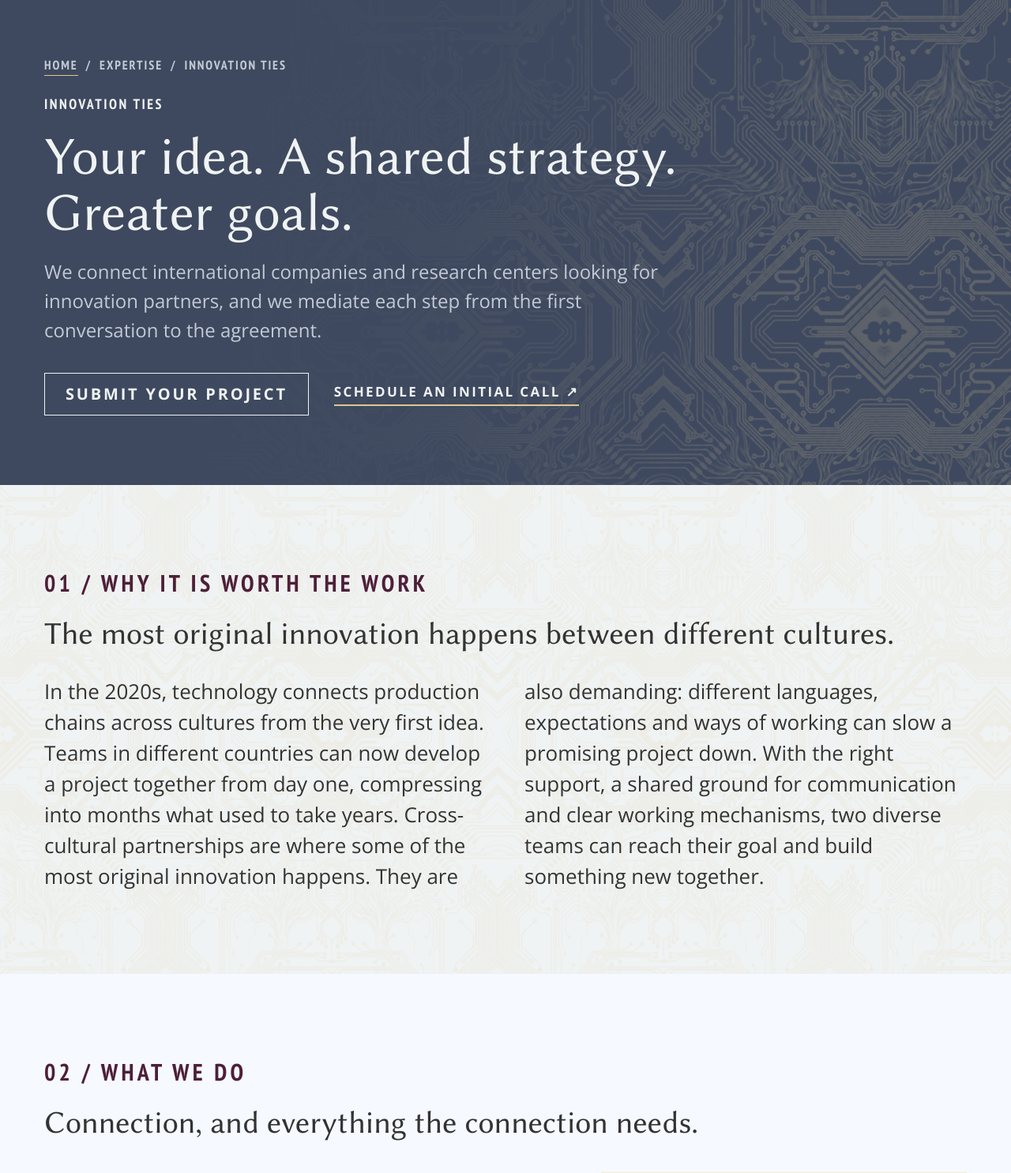
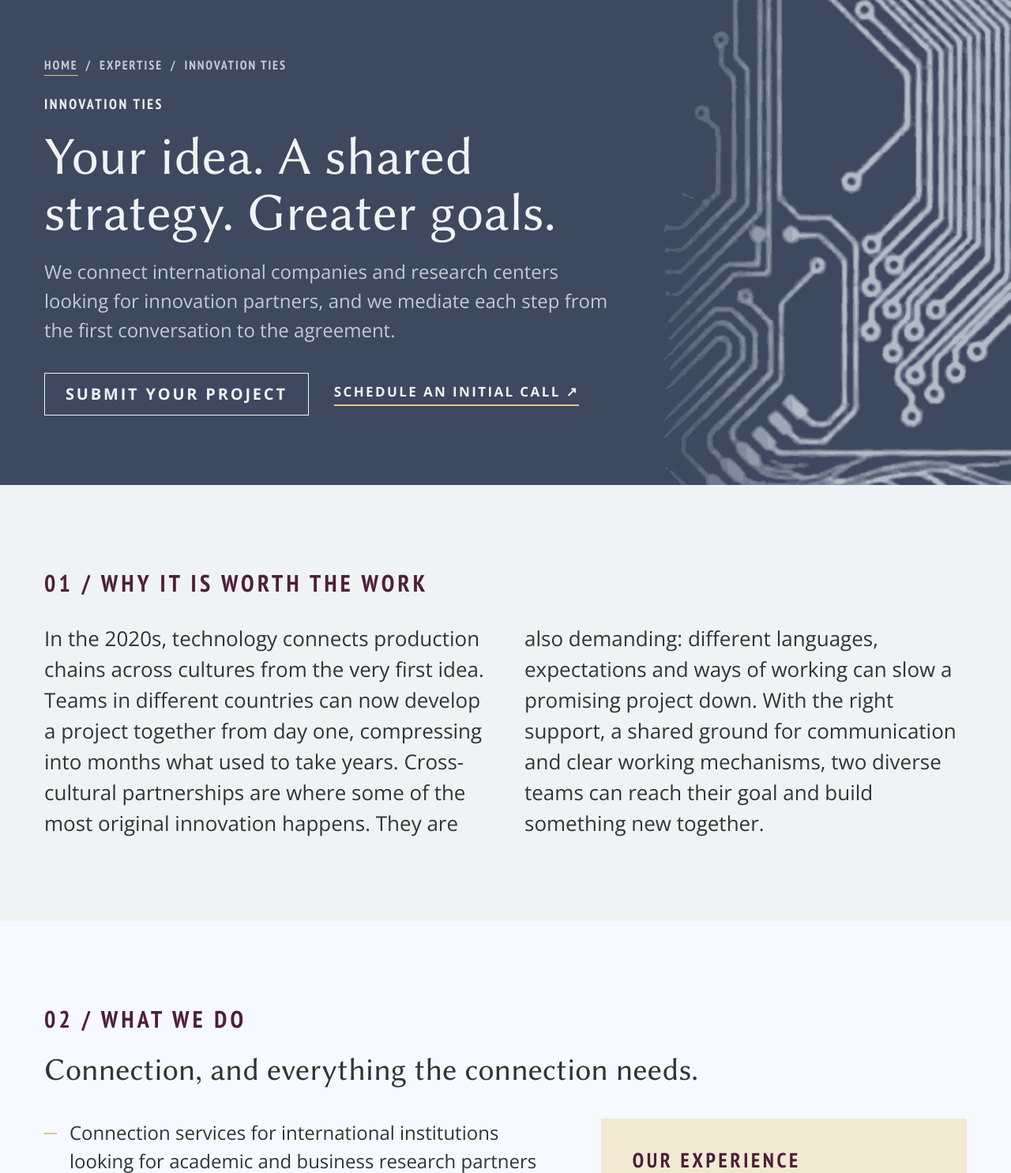
Before and after one commit to aplperegrina/live-and-learn-brazil, a PHP site: page /innovation-ties/ in a window 1280 px wide. Shown: the part 132-1617 px from the top of the page at 79% size. Run offline with PHP 8.4, Linux system fonts and the light colour scheme.

Commit message:
Innovation Ties: fica o modelo de blocos; arte em gelo acinzentado esvanecendo até o texto
- /innovation-ties/ passa a ser o modelo escolhido; o outro modelo e a textura saem
- dois recortes diferentes da arte, sem espelho, recoloridos em gelo acinzentado,
  com o esvanecimento embutido no PNG: cheio à direita, some antes do texto
- o mesmo tratamento no hero e no bloco de começar; no celular a arte desce para
  o canto inferior direito
- sai o subtítulo da seção 01; abaixo de Innovation Ties request entra a linha
  Fill in the form below and request an online conversation

Co-Authored-By: Claude Opus 5 <noreply@anthropic.com>
Claude-Session: https://claude.ai/code/session_01JDz63bo1eBAP8Zui6Un6fL

```diff
--- a/css/innovation-ties.css
+++ b/css/innovation-ties.css
@@ -2,10 +2,8 @@
    Live & Learn Brazil — /innovation-ties/
    Tokens de styles.css; rótulos, títulos, botões e fecho vêm de due-diligence.css,
    e os campos do formulário de full-advisory.css. Aqui só o que é próprio desta
-   página, mais os dois modelos de design sobre a mesma copy:
-
-     .it-modelo-a  a arte de circuito como TEXTURA, repetida ao fundo
-     .it-modelo-b  a arte de circuito como BLOCOS (painel do hero e faixa larga)
+   página: a arte de circuito em dois blocos ardósia (o hero e o convite a
+   começar), em gelo acinzentado, à direita, esvanecendo antes do texto.
 
    Gelo dominante, grafite no texto, ardósia no hero e no fecho, champanhe nos
    fios, números e na arte. Sem sombra, sem canto arredondado.
@@ -17,7 +15,7 @@
    1. Hero (ardósia)
    -------------------------------------------------------------------------- */
 .it-hero { position: relative; isolation: isolate; background: var(--ardosia); padding: 72px var(--margem) 88px; }
-.it-hero-texto { display: flex; flex-direction: column; gap: 20px; max-width: 980px; }
+.it-hero-texto { display: flex; flex-direction: column; gap: 20px; max-width: 62%; }
 .it-migalhas { display: flex; flex-wrap: wrap; gap: 6px 10px; font-size: 16px; letter-spacing: 0.12em; color: var(--texto-sobre-ardosia); margin-bottom: 4px; }
 .it-migalhas a { color: var(--texto-sobre-ardosia); padding-bottom: 2px; border-bottom: 1px solid var(--champagne); transition: color 0.25s ease; }
 .it-migalhas a:hover { color: var(--champagne); }
@@ -86,6 +84,7 @@
 
 .it-form-secao { max-width: calc(var(--coluna-form) + 2 * var(--margem)); box-sizing: content-box; }
 .it-form { gap: 48px; margin-top: 8px; max-width: var(--coluna-form); }
+.it-form-lead { font-size: 22px; line-height: 1.5; color: var(--grafite); }
 .it-nota-req { font-size: 15px; line-height: 1.5; color: var(--texto-secundario); }
 .it-req { color: var(--amora); font-weight: 700; }
 .it-secao { gap: 28px; padding-top: 12px; border-top: 2px solid var(--champagne); }
@@ -109,75 +108,33 @@
 .it-fecho-cta:hover { color: var(--champagne); }
 
 /* ==========================================================================
-   MODELO A — a arte de circuito como textura
+   A arte de circuito nos dois blocos ardósia
+   O desenho já vem em gelo acinzentado e com o esvanecimento embutido no PNG:
+   cheio à direita, transparente onde o texto passa. Por isso aqui não há véu.
+   São dois recortes diferentes da mesma arte, nunca espelhados.
    ========================================================================== */
-.it-textura, .it-hero--textura, .it-comecar--textura { position: relative; isolation: isolate; }
-.it-textura::before, .it-hero--textura::before, .it-comecar--textura::before {
+.it-hero--arte, .it-comecar--arte { position: relative; isolation: isolate; }
+.it-hero--arte::before, .it-comecar--arte::before {
   content: "";
   position: absolute;
   inset: 0;
-  z-index: -1;                       /* atrás do texto, à frente do fundo da seção */
-  background-image: url("../img/circuito-textura.png");
-  background-repeat: repeat;
-  background-size: 420px auto;
-  pointer-events: none;
-}
-.it-textura::before { opacity: 0.15; }
-.it-hero--textura::before { opacity: 0.26; background-size: 560px auto; }
-.it-comecar--textura::before { opacity: 0.38; background-size: 380px auto; }
-
-/* Véu sobre o hero: o texto fica num campo limpo, a textura aparece à direita */
-.it-hero--textura::after {
-  content: "";
-  position: absolute;
-  inset: 0;
-  z-index: -1;
-  background: linear-gradient(100deg, var(--ardosia) 22%, rgba(62, 73, 95, 0.86) 46%, rgba(62, 73, 95, 0.2) 78%);
-  pointer-events: none;
-}
-
-/* ==========================================================================
-   MODELO B — a arte de circuito como blocos
-   ========================================================================== */
-/* Bloco 1: painel ao lado do título */
-.it-hero--painel { display: grid; grid-template-columns: minmax(0, 7fr) minmax(0, 5fr); gap: 56px; align-items: stretch; padding-right: 0; }
-.it-hero--painel .it-hero-texto { padding: 8px 0 8px; }
-.it-painel {
-  background-color: #2F3A4C;         /* um tom abaixo da ardósia, para o desenho aparecer */
-  background-image: url("../img/circuito-bloco.png");
-  background-size: cover;
-  background-position: 40% center;
-  min-height: 460px;
-}
-/* Bloco 2: faixa larga antes do formulário */
-.it-comecar--faixa { position: relative; isolation: isolate; background: var(--ardosia); padding-top: 88px; padding-bottom: 96px; }
-.it-comecar--faixa::before {
-  content: "";
-  position: absolute;
-  inset: 0;
-  z-index: -1;
-  background-image: url("../img/circuito-faixa.png");
+  z-index: -1;                       /* atrás do texto, à frente do fundo ardósia */
   background-repeat: no-repeat;
   background-position: right center;
   background-size: cover;
-  opacity: 0.5;
   pointer-events: none;
 }
-/* Véu à esquerda: o convite fica legível, o desenho continua visível à direita */
-.it-comecar--faixa::after {
-  content: "";
-  position: absolute;
-  inset: 0;
-  z-index: -1;
-  background: linear-gradient(100deg, var(--ardosia) 18%, rgba(62, 73, 95, 0.82) 44%, rgba(62, 73, 95, 0.12) 82%);
-  pointer-events: none;
-}
-.it-comecar--faixa .dd-rotulo--sub { color: var(--champagne); }
-.it-comecar--faixa .it-comecar-titulo { color: var(--gelo); }
-.it-comecar--faixa .dd-btn { background: transparent; border-color: var(--gelo); color: var(--gelo); }
-.it-comecar--faixa .dd-btn:hover { background: var(--gelo); color: var(--ardosia); }
-.it-comecar--faixa .it-link { color: var(--gelo); }
-.it-comecar--faixa .it-link:hover { color: var(--champagne); }
+.it-hero--arte::before { background-image: url("../img/circuito-hero.png"); opacity: 0.9; }
+.it-comecar--arte::before { background-image: url("../img/circuito-faixa.png"); opacity: 0.85; }
+
+/* Segundo bloco: ardósia, como o hero */
+.it-comecar--arte { background: var(--ardosia); padding-top: 88px; padding-bottom: 96px; }
+.it-comecar--arte .dd-rotulo--sub { color: var(--champagne); }
+.it-comecar--arte .it-comecar-titulo { color: var(--gelo); }
+.it-comecar--arte .dd-btn { background: transparent; border-color: var(--gelo); color: var(--gelo); }
+.it-comecar--arte .dd-btn:hover { background: var(--gelo); color: var(--ardosia); }
+.it-comecar--arte .it-link { color: var(--gelo); }
+.it-comecar--arte .it-link:hover { color: var(--champagne); }
 
 /* --------------------------------------------------------------------------
    Tablet
@@ -194,10 +151,11 @@
   .it-preco-linha { grid-template-columns: minmax(0, 1fr); gap: 8px; }
   .it-comecar { padding: 56px var(--margem) 60px; }
   .it-comecar-titulo { font-size: 36px; }
+  .it-form-lead { font-size: 20px; }
   .it-fecho h2 { font-size: 40px; }
 
-  .it-hero--painel { grid-template-columns: minmax(0, 1fr); gap: 36px; padding-right: var(--margem); }
-  .it-painel { min-height: 280px; background-position: center 35%; }
+  .it-hero-texto { max-width: 74%; }
+  .it-comecar--arte { padding-top: 64px; padding-bottom: 68px; }
 }
 
 /* --------------------------------------------------------------------------
@@ -225,9 +183,16 @@
 
   .it-comecar { padding: 44px var(--margem) 48px; }
   .it-comecar-titulo { font-size: 30px; }
-  .it-comecar--faixa { padding-top: 56px; padding-bottom: 60px; }
+  .it-form-lead { font-size: 18px; }
+  .it-comecar--arte { padding-top: 48px; padding-bottom: 52px; }
   .it-fecho h2 { font-size: 32px; }
   .it-fecho-cta { font-size: 16px; }
-  .it-painel { min-height: 220px; }
-  .it-hero--textura::before { background-size: 380px auto; }
+  /* No celular não há faixa livre ao lado do texto: a arte desce para o canto
+     inferior direito, menor e mais fraca, e o título fica num campo limpo. */
+  .it-hero-texto { max-width: 100%; }
+  .it-hero--arte::before, .it-comecar--arte::before {
+    opacity: 0.3;
+    background-position: right bottom;
+    background-size: auto 62%;
+  }
 }
--- a/innovation-ties/dados.php
+++ b/innovation-ties/dados.php
@@ -15,7 +15,6 @@ const IT_COPY = [
     'cta_secundario' => 'Schedule an initial call',
 
     'intro_rotulo' => '01 / WHY IT IS WORTH THE WORK',
-    'intro_titulo' => 'The most original innovation happens between different cultures.',
     'intro'        => 'In the 2020s, technology connects production chains across cultures from the very first idea. Teams in different countries can now develop a project together from day one, compressing into months what used to take years. Cross-cultural partnerships are where some of the most original innovation happens. They are also demanding: different languages, expectations and ways of working can slow a promising project down. With the right support, a shared ground for communication and clear working mechanisms, two diverse teams can reach their goal and build something new together.',
 
     'oque_rotulo'  => '02 / WHAT WE DO',
@@ -62,6 +61,7 @@ const IT_COPY = [
 
     'form_rotulo'  => 'INNOVATION TIES REQUEST',
     'form_titulo'  => 'Innovation Ties request',
+    'form_lead'    => 'Fill in the form below and request an online conversation.',
     'form_intro'   => 'Innovation Ties works with institutions that have a defined project and the resources to develop an international partnership, which usually includes at least one delegation visit. The questions below help us assess fit and prepare a relevant first mapping. We reply within 5 business days.',
     'obrigatorio'  => '*',
     'obrigatorio_nota' => 'Fields marked with an asterisk are required.',
--- a/innovation-ties/enviar.php
+++ b/innovation-ties/enviar.php
@@ -18,7 +18,6 @@ header('X-Content-Type-Options: nosniff');
 const IT_CONFIRMACAO = '/innovation-ties/request-received/';
 
 $quer_json = str_contains($_SERVER['HTTP_ACCEPT'] ?? '', 'application/json');
-$modelo = (($_POST['modelo'] ?? '') === 'b') ? 'b' : 'a';
 
 /* ---- Leitura e limpeza ----------------------------------------------------------- */
 
@@ -48,7 +47,7 @@ $valores = [];
 
 function responder(bool $ok, string $motivo = ''): never
 {
-    global $quer_json, $modelo, $valores;
+    global $quer_json, $valores;
     if ($quer_json) {
         header('Content-Type: application/json; charset=UTF-8');
         echo json_encode($ok ? ['ok' => true, 'redirect' => IT_CONFIRMACAO] : ['ok' => false, 'reason' => $motivo]);
@@ -62,7 +61,7 @@ function responder(bool $ok, string $motivo = ''): never
     http_response_code(422);
     $it_valores = $valores;
     $it_erro = true;
-    require __DIR__ . ($modelo === 'b' ? '/modelo-b/index.php' : '/index.php');
+    require __DIR__ . '/index.php';
     exit;
 }
 
--- a/innovation-ties/index.php
+++ b/innovation-ties/index.php
@@ -1,6 +1,8 @@
 <?php
-/* Live & Learn Brazil — /innovation-ties/ — MODELO A: a arte de circuito entra como
-   textura, repetida ao fundo do hero e de duas seções, sempre em champanhe fraco.
+/* Live & Learn Brazil — /innovation-ties/
+   A arte de circuito entra como dois blocos em ardósia: o hero e a faixa de
+   "get started". Em cada um o desenho fica em gelo acinzentado, à direita, e
+   esvanece antes de chegar ao texto (o esvanecimento já vem no próprio PNG).
    enviar.php inclui este arquivo quando o envio falha sem JavaScript, passando
    $it_valores (o que a pessoa já tinha escrito) e $it_erro. */
 declare(strict_types=1);
@@ -20,22 +22,22 @@ $carimbo = $emitido . '.' . hash_hmac('sha256', (string) $emitido, fa_segredo())
 <head>
 <?php it_head($raiz, 'https://liveandlearnbrazil.com/innovation-ties/'); ?>
 </head>
-<body class="it-modelo-a<?= $erro ? ' fa-estado-erro' : '' ?>">
+<body class="<?= $erro ? 'fa-estado-erro' : '' ?>">
 <div class="page dd fa it">
 
 <?php it_cabecalho($raiz); ?>
 
   <main>
 
-  <!-- ===== HERO (ardósia, textura de circuito por cima) ===== -->
-  <section class="it-hero it-hero--textura" aria-labelledby="it-h1">
+  <!-- ===== HERO: bloco ardósia, circuito à direita esvanecendo até o texto ===== -->
+  <section class="it-hero it-hero--arte" aria-labelledby="it-h1">
     <div class="it-hero-texto">
 <?php it_hero_texto($raiz); ?>
     </div>
   </section>
 
-  <!-- ===== 01 / POR QUE VALE (gelo com textura fraca) ===== -->
-  <section class="dd-secao it-textura" aria-label="Why it is worth the work">
+  <!-- ===== 01 / POR QUE VALE ===== -->
+  <section class="dd-secao" aria-label="Why it is worth the work">
 <?php it_intro(); ?>
   </section>
 
@@ -44,8 +46,8 @@ $carimbo = $emitido . '.' . hash_hmac('sha256', (string) $emitido, fa_segredo())
 <?php it_oque(); ?>
   </section>
 
-  <!-- ===== 03 / COMO FUNCIONA: a linha com pontos (gelo com textura fraca) ===== -->
-  <section class="dd-secao it-textura" aria-label="How it works">
+  <!-- ===== 03 / COMO FUNCIONA: a linha com pontos ===== -->
+  <section class="dd-secao" aria-label="How it works">
 <?php it_como(); ?>
   </section>
 
@@ -55,8 +57,8 @@ $carimbo = $emitido . '.' . hash_hmac('sha256', (string) $emitido, fa_segredo())
 <?php it_preco(); ?>
   </section>
 
-  <!-- ===== COMEÇAR (champagne-claro, textura mais presente) ===== -->
-  <section class="it-comecar it-comecar--textura" aria-label="Get started">
+  <!-- ===== COMEÇAR: segundo bloco ardósia, mesmo tratamento do hero ===== -->
+  <section class="it-comecar it-comecar--arte" aria-label="Get started">
 <?php it_comecar($raiz); ?>
   </section>
 
@@ -75,6 +77,6 @@ $carimbo = $emitido . '.' . hash_hmac('sha256', (string) $emitido, fa_segredo())
 <?php it_rodape($raiz); ?>
 
 </div>
-<script type="module" src="<?= e($raiz) ?>src/components/innovation/formulario.js?v=20260923a"></script>
+<script type="module" src="<?= e($raiz) ?>src/components/innovation/formulario.js?v=20260923b"></script>
 </body>
 </html>
--- a/innovation-ties/partes.php
+++ b/innovation-ties/partes.php
@@ -45,7 +45,6 @@ function it_intro(): void
     $c = IT_COPY; ?>
     <div class="dd-cabeca">
       <p class="dd-rotulo dd-rotulo--secao"><?= e($c['intro_rotulo']) ?></p>
-      <h2 class="dd-titulo"><?= e($c['intro_titulo']) ?></h2>
       <div class="dd-intro"><p><?= e($c['intro']) ?></p></div>
     </div>
 <?php }
@@ -187,14 +186,14 @@ function it_formulario(string $raiz, string $carimbo, array $valores = []): void
     <div class="dd-cabeca">
       <p class="dd-rotulo dd-rotulo--secao"><?= e($c['form_rotulo']) ?></p>
       <h2 class="dd-titulo" id="it-t-form"><?= e($c['form_titulo']) ?></h2>
+      <p class="it-form-lead"><?= e($c['form_lead']) ?></p>
       <div class="dd-intro dd-intro--linha"><p><?= e($c['form_intro']) ?></p></div>
     </div>
 
-    <form class="fa-form it-form" id="it-form" method="post" action="<?= e($raiz === '../' ? 'enviar.php' : '../enviar.php') ?>" accept-charset="UTF-8" novalidate>
+    <form class="fa-form it-form" id="it-form" method="post" action="enviar.php" accept-charset="UTF-8" novalidate>
       <p class="fa-erro" id="it-erro" role="alert" tabindex="-1"><?= e($c['erro']) ?></p>
 
       <input type="hidden" name="t" value="<?= e($carimbo) ?>">
-      <input type="hidden" name="modelo" value="<?= $raiz === '../' ? 'a' : 'b' ?>">
       <div class="fa-armadilha" aria-hidden="true">
         <label for="it-website-extra">Website</label>
         <input type="text" id="it-website-extra" name="website_extra" tabindex="-1" autocomplete="off">
@@ -246,5 +245,5 @@ function it_head(string $raiz, string $canonical, bool $noindex = false): void
   <link rel="stylesheet" href="<?= e($raiz) ?>css/styles.css?v=20260921a">
   <link rel="stylesheet" href="<?= e($raiz) ?>css/due-diligence.css?v=20260921c">
   <link rel="stylesheet" href="<?= e($raiz) ?>css/full-advisory.css?v=20260921b">
-  <link rel="stylesheet" href="<?= e($raiz) ?>css/innovation-ties.css?v=20260923a">
+  <link rel="stylesheet" href="<?= e($raiz) ?>css/innovation-ties.css?v=20260923b">
 <?php }
```
Also changed, not shown: innovation-ties/modelo-b/index.php (deleted, +0 -80 lines), img/circuito-bloco.png (deleted), img/circuito-faixa.png, img/circuito-hero.png (added), img/circuito-textura.png (deleted).
